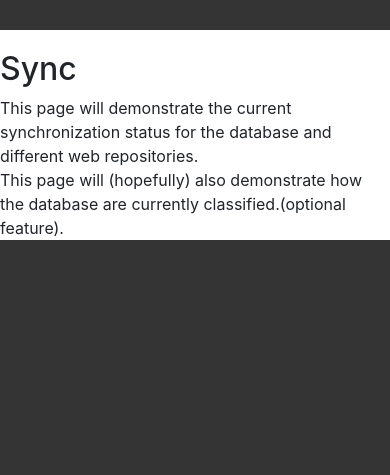
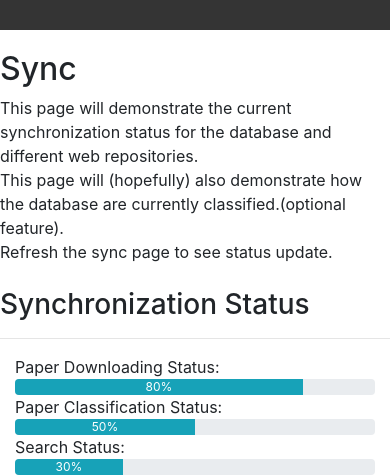
Before and after one commit to M4rukku/conservation_synthesis_github, a Flask app: page /sync in a window 390 px wide; the page is wider, and only the part inside the window is pictured. Shown: the part 870-1345 px from the top of that part. Before the commit the page ends 1110 px from the top of that part, so only its background shows below. Run offline with Flask 2, Linux system fonts and the light colour scheme; some libraries are stand-ins or nearby versions.

Commit message:
implement the basic sync status page interface

```diff
--- a/sources/frontend/app.py
+++ b/sources/frontend/app.py
@@ -9,6 +9,7 @@ from sources.data_controller.controller_interface import UserQueryHandler
 from sources.frontend.user_queries import ResultFilter
 from sources.frontend.user_queries import UserQueryInformation
 
+import math
 app = Flask(__name__)
 
 @app.route('/')
@@ -150,7 +151,15 @@ def convert_list_to_string(list_of_strings):
 
 @app.route('/sync')
 def sync():
-    return render_template('sync.html')
+    return render_template('sync.html', download_status=get_sync_status()[0],classification_status=get_sync_status()[1],search_status=get_sync_status()[2])
+
+def get_sync_status():
+    #0<=the value of these variables <=1
+    download_status = 0.8
+    classification_status = 0.5
+    search_status = 0.3
+    return [math.trunc(download_status*100), math.trunc(classification_status*100),math.trunc(search_status*100)]
+
 
 #run flask under debug mode for development
 if __name__ == '__main__':
--- a/sources/frontend/templates/sync.html
+++ b/sources/frontend/templates/sync.html
@@ -1,7 +1,29 @@
 {% extends 'base.html' %}
 
 {% block content %}
+    <div>
     <h2>Sync</h2>
     This page will demonstrate the current synchronization status for the database and different web repositories.</br>
-    This page will (hopefully) also demonstrate how the database are currently classified.(optional feature).
+    This page will (hopefully) also demonstrate how the database are currently classified.(optional feature).</br>
+    Refresh the sync page to see status update.</br></br>
+    </div>
+    <div>
+    <h3>Synchronization Status</h3>
+    </div>
+    <hr>
+    <div class="col-md-8">
+    Paper Downloading Status:
+    <div class="progress">
+        <div class="progress-bar bg-info" role="progressbar"  style="width: {{download_status}}%" aria-valuenow="{{download_status}}" aria-valuemin="0" aria-valuemax="100">{{download_status}}%</div>
+        <hr>
+    </div>
+    Paper Classification Status:
+    <div class="progress">
+        <div class="progress-bar bg-info" role="progressbar" style="width: {{classification_status}}%" aria-valuenow="{{classification_status}}" aria-valuemin="0" aria-valuemax="100">{{classification_status}}%</div>
+    </div>
+    Search Status:
+    <div class="progress">
+        <div class="progress-bar bg-info" role="progressbar" style="width: {{search_status}}%" aria-valuenow="{{search_status}}" aria-valuemin="0" aria-valuemax="100">{{search_status}}%</div>
+    </div>
+    </div>
 {% endblock %}
```
